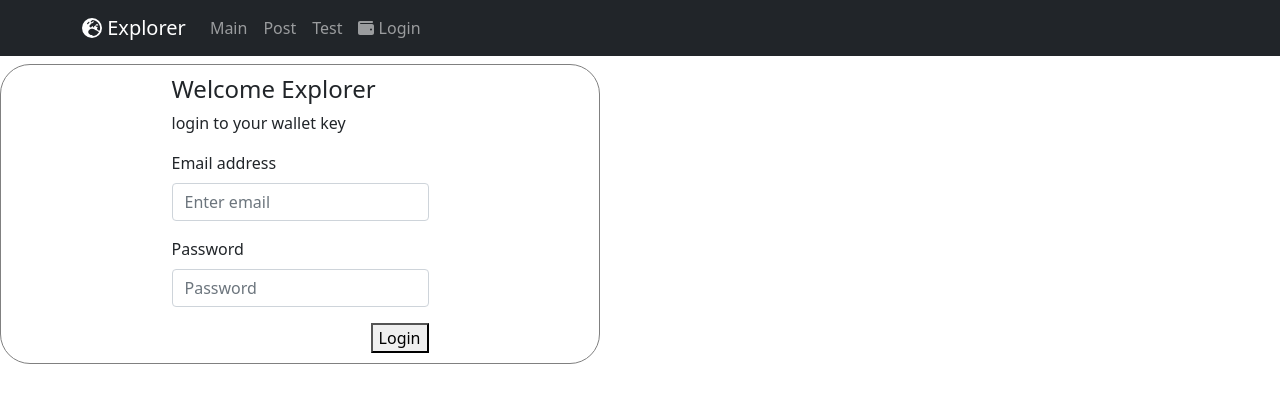
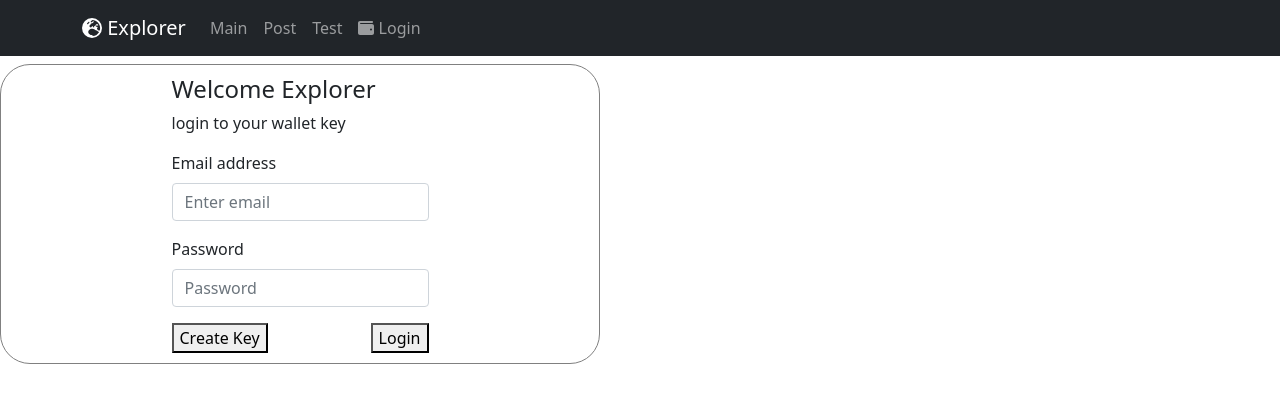
Before and after one commit to kg-Explorer/kg-Explorer, a React (Create React App) app in the folder client/: page /login in a window 1280 px wide. Shown: the top 402 px of the page. Built offline with nearby package versions, Linux system fonts and the light colour scheme.

Commit message:
style : changed css

```diff
--- a/client/src/App.css
+++ b/client/src/App.css
@@ -43,8 +43,9 @@
   align-items: center;
 }
 
-.loginMain button {
-  float: right;
+.loginButton {
+  display: flex;
+  justify-content: space-between;
 }
 
 .loginBox {
--- a/client/src/page/Login.js
+++ b/client/src/page/Login.js
@@ -29,7 +29,10 @@ const Login = () => {
             <Form.Label>Password</Form.Label>
             <Form.Control type="password" placeholder="Password" />
         </Form.Group>
-        <button>Login</button>
+        <div className='loginButton'>
+            <button>Create Key</button>
+            <button>Login</button>
+        </div>
         </Form>
     </div>
 
```
Also changed, not shown: 1 other file (tests, documents, lock files or other folders).
